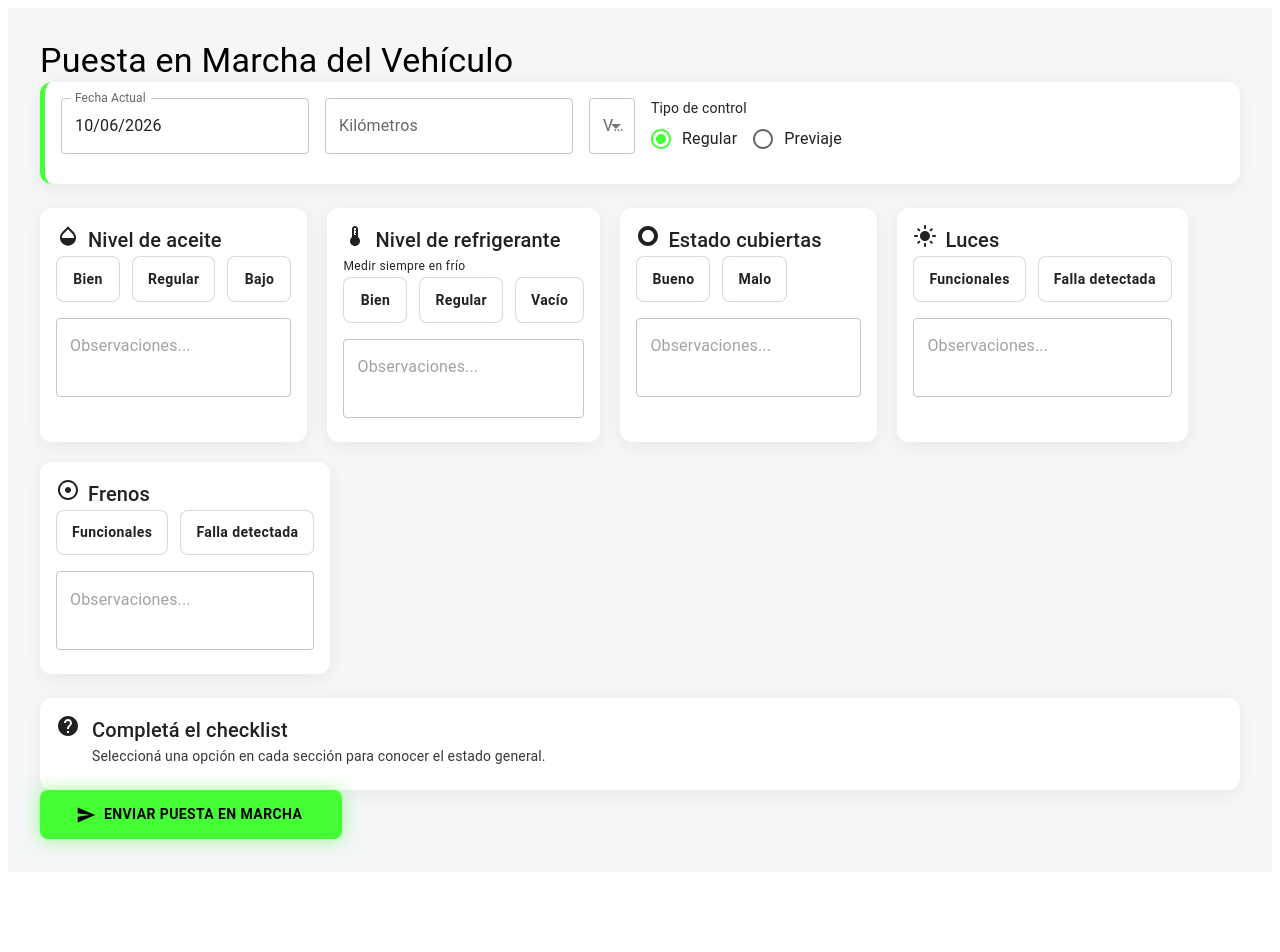
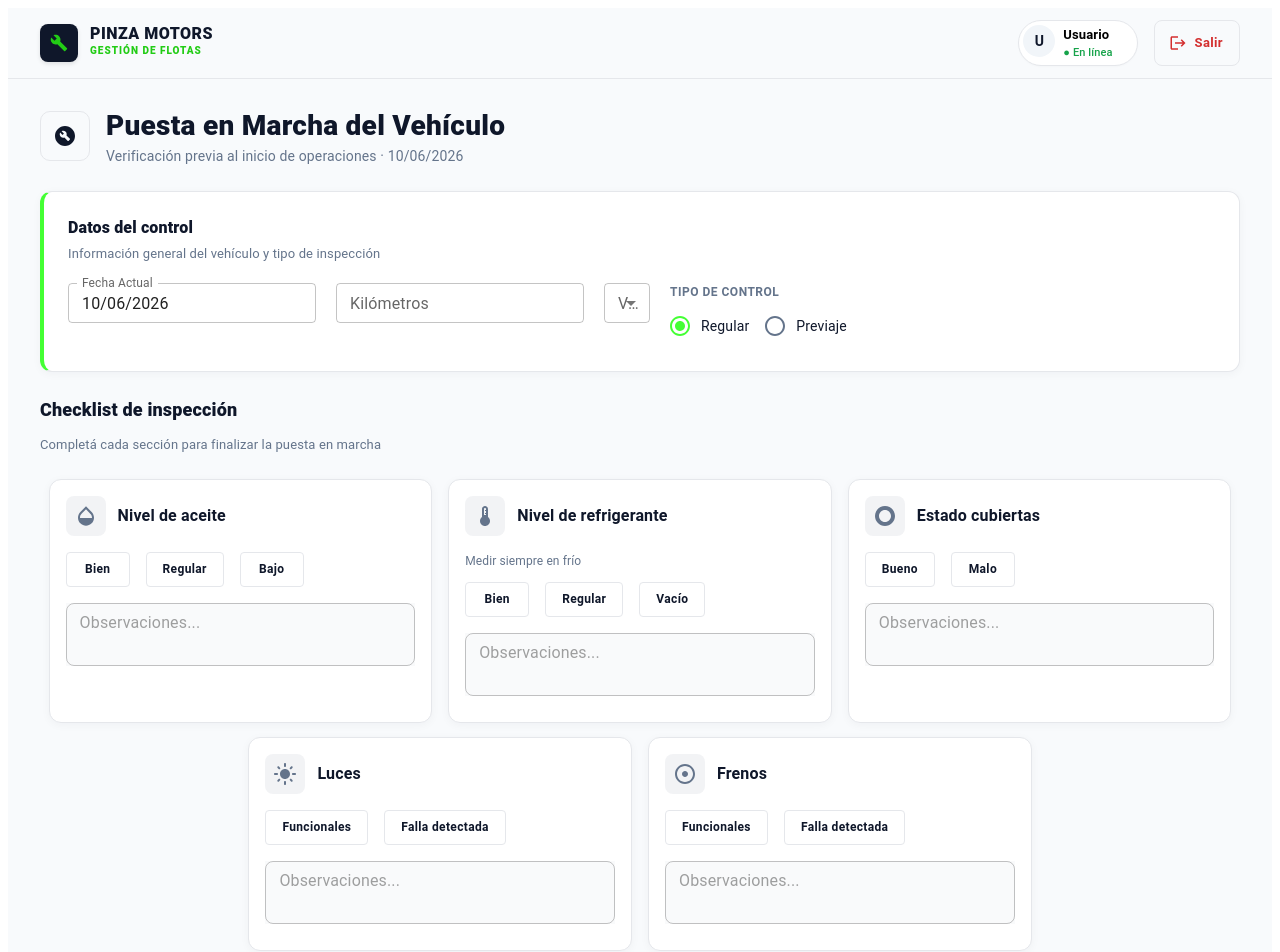
Before and after one commit to FlokiHenmer/proyecto-programacion, a React (Vite) app in the folder frontend/: page /operario in a window 1280 px wide. Shown: the top 952 px of the page. Before the commit the page ends 880 px from the top, so only its background shows below. Built offline with nearby package versions, Linux system fonts and the light colour scheme.

Commit message:
feat: Modificacion estetica operario

```diff
--- a/frontend/src/components/operario/SeccionCard.jsx
+++ /dev/null
@@ -1,40 +0,0 @@
-// src/components/operario/SeccionCard.jsx
-import { Card, CardContent, Typography, Grid, Stack, TextField } from "@mui/material";
-import BotonEstado from "./BotonEstado";
-
-export default function SeccionCard({ seccion, valor, onChange }) {
-  return (
-    <Card sx={{ borderRadius: 3, boxShadow: "0 4px 18px rgba(0,0,0,0.06)", height: "100%" }}>
-      <CardContent>
-        <Stack direction="row" spacing={1} alignItems="center" mb={0.5}>
-          {seccion.icon}
-          <Typography variant="h6" fontWeight={700}>{seccion.titulo}</Typography>
-        </Stack>
-        {seccion.subtitulo && (
-          <Typography variant="caption" color="text.secondary">{seccion.subtitulo}</Typography>
-        )}
-
-        <Grid container spacing={1.5}>
-          {seccion.opciones.map((op) => (
-            <Grid item xs key={op.label}>
-              <BotonEstado
-                label={op.label}
-                color={op.color}
-                activo={valor?.opcion === op.label}
-                onClick={() => onChange({ ...valor, opcion: op.label, color: op.color })}
-                sx={{ flexGrow: 1 }}
-              />
-            </Grid>
-          ))}
-        </Grid>
-
-        <TextField
-          fullWidth multiline minRows={2} placeholder="Observaciones..."
-          sx={{ mt: 2 }}
-          value={valor?.obs || ""}
-          onChange={(e) => onChange({ ...valor, obs: e.target.value })}
-        />
-      </CardContent>
-    </Card>
-  );
-}
--- a/frontend/src/pages/operario/PuestaEnMarcha.jsx
+++ b/frontend/src/pages/operario/PuestaEnMarcha.jsx
@@ -1,8 +1,7 @@
-// src/pages/operario/PuestaEnMarcha.jsx
 import { useMemo, useState } from "react";
 import {
   Box, Card, CardContent, Typography, TextField, MenuItem,
-  Radio, RadioGroup, FormControlLabel, Button, Stack, Grid, Alert, Divider
+  Radio, RadioGroup, FormControlLabel, Button, Stack, Grid, Alert, Divider, Snackbar,
 } from "@mui/material";
 import OpacityIcon from "@mui/icons-material/Opacity";
 import ThermostatIcon from "@mui/icons-material/Thermostat";
@@ -11,13 +10,29 @@ import LightModeIcon from "@mui/icons-material/LightMode";
 import AdjustIcon from "@mui/icons-material/Adjust";
 import HelpIcon from "@mui/icons-material/Help";
 import SendIcon from "@mui/icons-material/Send";
-
-import SeccionCard from "../../components/operario/SeccionCard";
+import BuildCircleIcon from "@mui/icons-material/BuildCircle";
+import Navbar from "../../components/layout/Navbar";
+import Accordion from '@mui/material/Accordion';
+import AccordionSummary from '@mui/material/AccordionSummary';
+import AccordionDetails from '@mui/material/AccordionDetails';
+import ExpandMoreIcon from '@mui/icons-material/ExpandMore';
 
 const VERDE = "#44FF34";
 const AMARILLO = "#FFC107";
 const ROJO = "#FF3B30";
-
+// Tokens visuales consistentes con el resto del dashboard
+const GREEN = VERDE;
+const BORDER = "#e5e7eb";
+const TEXT = "#0f172a";
+const MUTED = "#64748b";
+const BG = "#f8fafc";
+const cardSx = {
+  borderRadius: 3,
+  border: `1px solid ${BORDER}`,
+  boxShadow: "0 2px 10px rgba(15, 23, 42, 0.04)",
+  bgcolor: "#fff",
+  transition: "box-shadow .25s ease, transform .25s ease",
+};
 // Definición de secciones y lógica de colores
 const SECCIONES = [
   { key: "aceite", titulo: "Nivel de aceite", icon: <OpacityIcon />, opciones: [
@@ -31,7 +46,6 @@ const SECCIONES = [
   { key: "frenos", titulo: "Frenos", icon: <AdjustIcon />, opciones: [
       { label: "Funcionales", color: "green" }, { label: "Falla detectada", color: "red" } ] },
 ];
-
 const colorHex = (c) => c === "green" ? VERDE : c === "yellow" ? AMARILLO : ROJO;
 
 export default function PuestaEnMarcha() {
@@ -39,14 +53,13 @@ export default function PuestaEnMarcha() {
     const d = new Date();
     return `${String(d.getDate()).padStart(2,"0")}/${String(d.getMonth()+1).padStart(2,"0")}/${d.getFullYear()}`;
   }, []);
-
   const [km, setKm] = useState("");
   const [vehiculo, setVehiculo] = useState("");
   const [tipoControl, setTipoControl] = useState("regular");
   const [secciones, setSecciones] = useState({});
   const [informadoA, setInformadoA] = useState("");
   const [error, setError] = useState("");
-
+  const [openSnackbar, setOpenSnackbar] = useState(false);
   // Estado general calculado en base a las selecciones
   const estadoGeneral = useMemo(() => {
     const colores = SECCIONES.map(s => secciones[s.key]?.color).filter(Boolean);
@@ -55,13 +68,11 @@ export default function PuestaEnMarcha() {
     if (colores.includes("yellow")) return "yellow";
     return "green";
   }, [secciones]);
-
   const textoEstado = {
     green: "Apto para trabajar",
     yellow: "Operar con precaución",
     red: "No apto para conducir",
   };
-
   const handleEnviar = () => {
     if (!km || !vehiculo) return setError("Completá kilómetros y vehículo.");
     if (SECCIONES.some(s => !secciones[s.key]?.opcion))
@@ -70,28 +81,55 @@ export default function PuestaEnMarcha() {
       return setError("Indicá a quién se informó la falla.");
     setError("");
     console.log({ fechaHoy, km, vehiculo, tipoControl, secciones, estadoGeneral, informadoA });
-    alert("Puesta en marcha enviada ✅");
+    setOpenSnackbar(true);
   };
-
   return (
-    <Box sx={{ p: { xs: 2, md: 4 }, bgcolor: "#F4F6F8", minHeight: "100vh" }}>
-      <Typography variant="h4" fontWeight={800} mb={3}>
+    <Box sx={{ minHeight: "100vh", bgcolor: BG }}>
+      <Navbar />
+      <Box sx={{ maxWidth: 1280, mx: "auto", p: { xs: 2, md: 4 } }}>
+        {/* Header */}
+        <Stack
+          direction={{ xs: "column", sm: "row" }}
+          spacing={2}
+          alignItems={{ xs: "flex-start", sm: "center" }}
+          sx={{ mb: 3 }}
+        >
+          <Box sx={{
+            width: 48, height: 48, borderRadius: 2.5,
+            bgcolor: BG, border: `1px solid ${BORDER}`,
+            display: "flex", alignItems: "center", justifyContent: "center",
+          }}>
+            <BuildCircleIcon sx={{ color: TEXT }} />
+          </Box>
+          <Box>
+            <Typography sx={{ fontSize: { xs: 22, md: 28 }, fontWeight: 800, color: TEXT, lineHeight: 1.1 }}>
               Puesta en Marcha del Vehículo
             </Typography>
+            <Typography sx={{ color: MUTED, fontSize: 14, mt: 0.5 }}>
+              Verificación previa al inicio de operaciones · {fechaHoy}
+            </Typography>
+          </Box>
+        </Stack>
 
-      {/* Encabezado */}
-      <Card sx={{ borderLeft: `5px solid ${VERDE}`, borderRadius: 3, mb: 3, boxShadow: "0 4px 18px rgba(0,0,0,0.06)" }}>
-        <CardContent>
-          <Grid container spacing={2}>
+        {/* Encabezado / Datos generales */}
+        <Card sx={{ ...cardSx, borderLeft: `4px solid ${GREEN}`, mb: 3 }}>
+          <CardContent sx={{ p: { xs: 2.5, md: 3 } }}>
+            <Typography sx={{ fontWeight: 800, fontSize: 16, color: TEXT, mb: 0.5 }}>
+              Datos del control
+            </Typography>
+            <Typography sx={{ color: MUTED, fontSize: 13, mb: 2.5 }}>
+              Información general del vehículo y tipo de inspección
+            </Typography>
+            <Grid container spacing={2.5}>
               <Grid item xs={12} sm={6} md={3}>
-              <TextField fullWidth label="Fecha Actual" value={fechaHoy} InputProps={{ readOnly: true }} />
+                <TextField fullWidth size="small" label="Fecha Actual" value={fechaHoy} InputProps={{ readOnly: true }} />
               </Grid>
               <Grid item xs={12} sm={6} md={3}>
-              <TextField fullWidth label="Kilómetros" type="number" placeholder="Ej: 125400"
+                <TextField fullWidth size="small" label="Kilómetros" type="number" placeholder="Ej: 125400"
                   value={km} onChange={(e) => setKm(e.target.value)} />
               </Grid>
               <Grid item xs={12} sm={6} md={3}>
-              <TextField fullWidth select label="Vehículo" value={vehiculo}
+                <TextField fullWidth size="small" select label="Vehículo" value={vehiculo}
                   onChange={(e) => setVehiculo(e.target.value)}>
                   <MenuItem value="">Seleccionar...</MenuItem>
                   <MenuItem value="AAA111">AAA111 - Ford Ranger</MenuItem>
@@ -100,55 +138,154 @@ export default function PuestaEnMarcha() {
                 </TextField>
               </Grid>
               <Grid item xs={12} sm={6} md={3}>
-              <Typography variant="body2" color="text.secondary" mb={0.5}>Tipo de control</Typography>
+                <Typography sx={{ color: MUTED, fontSize: 12, fontWeight: 700, letterSpacing: 0.5, textTransform: "uppercase", mb: 0.5 }}>
+                  Tipo de control
+                </Typography>
                 <RadioGroup row value={tipoControl} onChange={(e) => setTipoControl(e.target.value)}>
-                <FormControlLabel value="regular" control={<Radio sx={{ color: VERDE, "&.Mui-checked": { color: VERDE } }} />} label="Regular" />
-                <FormControlLabel value="previaje" control={<Radio />} label="Previaje" />
+                  <FormControlLabel value="regular" control={<Radio sx={{ color: MUTED, "&.Mui-checked": { color: GREEN } }} />} label={<Typography sx={{ fontSize: 14, color: TEXT }}>Regular</Typography>} />
+                  <FormControlLabel value="previaje" control={<Radio sx={{ color: MUTED, "&.Mui-checked": { color: GREEN } }} />} label={<Typography sx={{ fontSize: 14, color: TEXT }}>Previaje</Typography>} />
                 </RadioGroup>
               </Grid>
             </Grid>
           </CardContent>
         </Card>
 
-      {/* Secciones */}
-      <Grid container spacing={2.5} justifyContent="center" alignItems="stretch">
-        {SECCIONES.map((s) => (
-          <Grid item xs={12} md={6} key={s.key}>
-            <SeccionCard
-              seccion={s}
-              valor={secciones[s.key]}
-              onChange={(v) => setSecciones((prev) => ({ ...prev, [s.key]: v }))}
+        {/* Secciones en formato Flexbox (más estable que Grid) */}
+        <Box sx={{ mb: 4 }}>
+          <Typography sx={{ fontWeight: 800, fontSize: 18, color: TEXT, mb: 1.5 }}>
+            Checklist de inspección
+          </Typography>
+          <Typography sx={{ color: MUTED, fontSize: 13, mb: 3 }}>
+            Completá cada sección para finalizar la puesta en marcha
+          </Typography>
+
+          {/* Contenedor Flex para centrar y envolver tarjetas */}
+          <Box sx={{
+            display: "flex",
+            flexWrap: "wrap",
+            gap: 2,
+            justifyContent: "center"
+          }}>
+            {SECCIONES.map((s) => {
+              // Lógica estricta de color: solo toma color si hay opción seleccionada
+              const currentColor = secciones[s.key]?.color;
+              const iconColor = currentColor ? colorHex(currentColor) : MUTED;
+
+              return (
+                <Box key={s.key} sx={{
+                  width: { xs: "100%", sm: "calc(50% - 16px)", md: "calc(33.3% - 16px)" },
+                  maxWidth: 400
+                }}>
+                  <Card sx={{ ...cardSx, height: '100%', display: 'flex', flexDirection: 'column' }}>
+                    <CardContent>
+                      <Stack direction="row" alignItems="center" spacing={1.5} sx={{ mb: 2 }}>
+                        <Box sx={{
+                          color: iconColor,
+                          bgcolor: `${iconColor}15`,
+                          p: 1,
+                          borderRadius: 2,
+                          display: "flex",
+                          alignItems: "center",
+                          justifyContent: "center",
+                          transition: "all 0.3s ease"
+                        }}>
+                          {s.icon}
+                        </Box>
+                        {/* Agregamos alignSelf: 'center' para asegurar que el texto no suba ni baje */}
+                        <Typography sx={{
+                          fontWeight: 700,
+                          color: TEXT,
+                          alignSelf: "center",
+                          display: "flex",
+                          alignItems: "center"
+                        }}>
+                          {s.titulo}
+                        </Typography>
+                      </Stack>
+
+                      {s.subtitulo && (
+                        <Typography sx={{ fontSize: 12, color: MUTED, mb: 1.5 }}>{s.subtitulo}</Typography>
+                      )}
+
+                      <Stack direction="row" spacing={1} sx={{ mb: 2, flexWrap: 'wrap', gap: 1 }}>
+                        {s.opciones.map((op) => {
+                          const isSelected = secciones[s.key]?.opcion === op.label;
+                          const color = colorHex(op.color);
+                          return (
+                            <Button
+                              key={op.label}
+                              onClick={() => setSecciones(prev => ({ ...prev, [s.key]: { ...prev[s.key], opcion: op.label, color: op.color } }))}
+                              sx={{
+                                border: `1px solid ${isSelected ? color : BORDER}`,
+                                bgcolor: isSelected ? `${color}20` : "transparent",
+                                color: isSelected ? color : TEXT,
+                                fontWeight: 600,
+                                textTransform: "none",
+                                fontSize: 12,
+                                px: 2,
+                                "&:hover": { bgcolor: `${color}10`, border: `1px solid ${color}` }
+                              }}
+                            >
+                              {op.label}
+                            </Button>
+                          );
+                        })}
+                      </Stack>
+
+                      <TextField
+                        fullWidth
+                        size="small"
+                        multiline
+                        rows={2}
+                        placeholder="Observaciones..."
+                        value={secciones[s.key]?.obs || ""}
+                        onChange={(e) => setSecciones(prev => ({ ...prev, [s.key]: { ...prev[s.key], obs: e.target.value } }))}
+                        sx={{ "& .MuiOutlinedInput-root": { borderRadius: 2 }, bgcolor: "#f9fafb" }}
                       />
-          </Grid>
-        ))}
-      </Grid>
+                    </CardContent>
+                  </Card>
+                </Box>
+              );
+            })}
+          </Box>
+        </Box>
 
         {/* Estado general */}
         <Card sx={{
-        mt: 3, borderRadius: 3,
-        boxShadow: estadoGeneral ? `0 0 24px ${colorHex(estadoGeneral)}55` : "0 4px 18px rgba(0,0,0,0.06)",
+          ...cardSx,
+          mt: 3,
+          borderLeft: estadoGeneral ? `5px solid ${colorHex(estadoGeneral)}` : `4px solid ${BORDER}`,
           bgcolor: estadoGeneral ? colorHex(estadoGeneral) : "#fff",
-        color: estadoGeneral ? "#fff" : "text.primary",
+          color: estadoGeneral ? "#fff" : TEXT,
+          boxShadow: estadoGeneral
+            ? `0 8px 30px ${colorHex(estadoGeneral)}40`
+            : "0 2px 10px rgba(15, 23, 42, 0.04)",
           transition: "all .35s ease",
         }}>
-        <CardContent>
-          <Stack direction="row" spacing={1.5} alignItems="center">
-            <HelpIcon />
+          <CardContent sx={{ p: { xs: 2.5, md: 3 } }}>
+            <Stack direction="row" spacing={2} alignItems="center">
+              <Box sx={{
+                width: 44, height: 44, borderRadius: 2,
+                bgcolor: estadoGeneral ? "rgba(255,255,255,0.18)" : BG,
+                border: estadoGeneral ? "1px solid rgba(255,255,255,0.3)" : `1px solid ${BORDER}`,
+                display: "flex", alignItems: "center", justifyContent: "center",
+              }}>
+                <HelpIcon sx={{ color: estadoGeneral ? "#fff" : TEXT }} />
+              </Box>
               <Box>
-              <Typography variant="h6" fontWeight={700}>
+                <Typography sx={{ fontSize: 18, fontWeight: 800 }}>
                   {estadoGeneral ? textoEstado[estadoGeneral] : "Completá el checklist"}
                 </Typography>
-              <Typography variant="body2" sx={{ opacity: 0.9 }}>
+                <Typography sx={{ fontSize: 13, opacity: estadoGeneral ? 0.95 : 1, color: estadoGeneral ? "#fff" : MUTED, mt: 0.25 }}>
                   {estadoGeneral
                     ? "Estado general calculado en base a las selecciones."
                     : "Seleccioná una opción en cada sección para conocer el estado general."}
                 </Typography>
               </Box>
             </Stack>
-
             {(estadoGeneral === "yellow" || estadoGeneral === "red") && (
               <>
-              <Divider sx={{ my: 2, borderColor: "rgba(255,255,255,0.4)" }} />
+                <Divider sx={{ my: 2.5, borderColor: "rgba(255,255,255,0.4)" }} />
                 <TextField
                   fullWidth required label="¿A quién se informó la falla?"
                   placeholder="Nombre de la persona informada"
@@ -160,22 +297,46 @@ export default function PuestaEnMarcha() {
           </CardContent>
         </Card>
 
-      {error && <Alert severity="error" sx={{ mt: 2 }}>{error}</Alert>}
+        {error && <Alert severity="error" sx={{ mt: 2, borderRadius: 2 }}>{error}</Alert>}
 
-      <Box display="flex" justifyContent="flex-end" mt={3}>
+        <Box sx={{ height: 40 }} />
+        <Box display="flex" justifyContent="flex-end" mt={10} mb={2}>
           <Button
             onClick={handleEnviar}
             startIcon={<SendIcon />}
             sx={{
-            px: 5, py: 1.5, fontWeight: 700, textTransform: "uppercase",
-            color: "#000", bgcolor: VERDE, borderRadius: 2,
-            boxShadow: `0 0 18px ${VERDE}88`,
-            "&:hover": { bgcolor: "#36e028", boxShadow: `0 0 26px ${VERDE}` },
+              px: 4, py: 1.4,
+              fontWeight: 800, textTransform: "none", fontSize: 14,
+              color: TEXT, bgcolor: GREEN, borderRadius: 2,
+              boxShadow: `0 6px 18px ${GREEN}55`,
+              transition: "all .2s ease",
+              "&:hover": {
+                bgcolor: "#36e028",
+                boxShadow: `0 10px 24px ${GREEN}80`,
+                transform: "translateY(-1px)",
+              },
             }}
           >
             Enviar Puesta en Marcha
           </Button>
         </Box>
       </Box>
+      <Snackbar
+        open={openSnackbar}
+        autoHideDuration={4000}
+        onClose={() => setOpenSnackbar(false)}
+        anchorOrigin={{ vertical: "bottom", horizontal: "left" }}
+      >
+        <Alert
+          onClose={() => setOpenSnackbar(false)}
+          severity="success"
+          variant="filled"
+          sx={{ width: "100%", bgcolor: "#0f172a", color: "#fff", fontWeight: 600 }}
+        >
+          Puesta en marcha enviada exitosamente
+        </Alert>
+      </Snackbar>
+
+    </Box>
   );
 }
```
Lines whose indentation alone changed are shown as unchanged.
